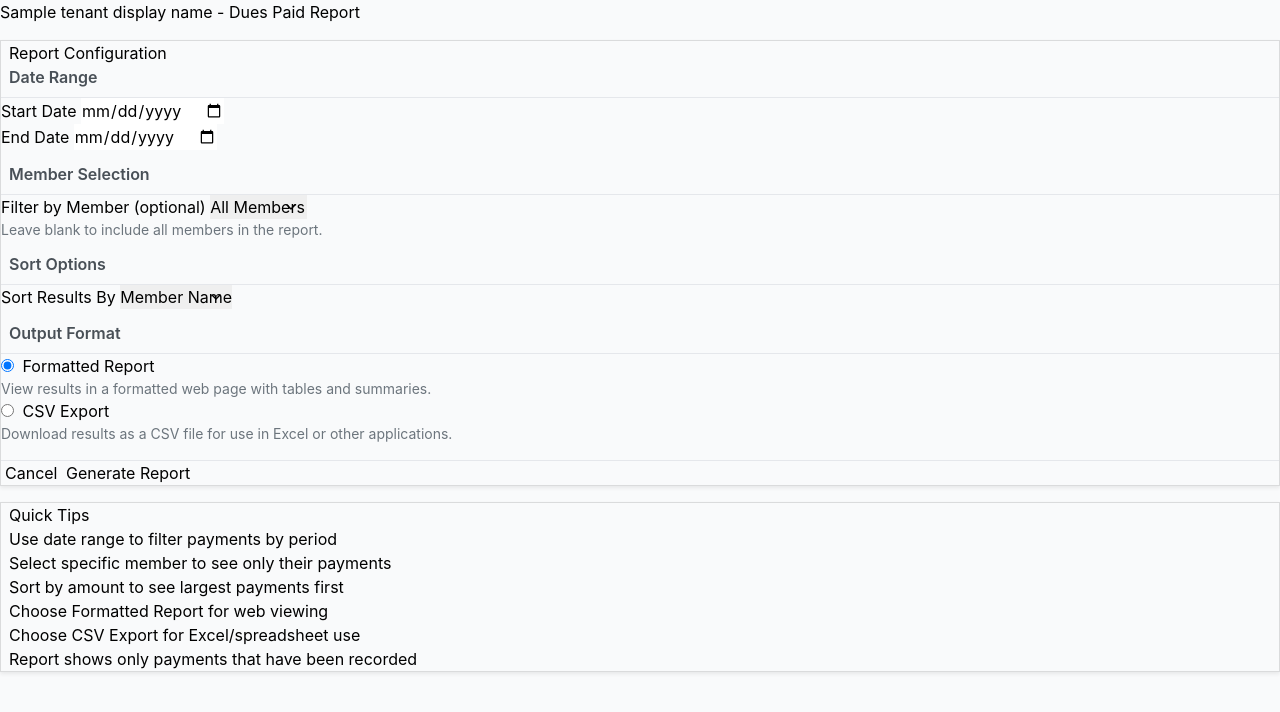
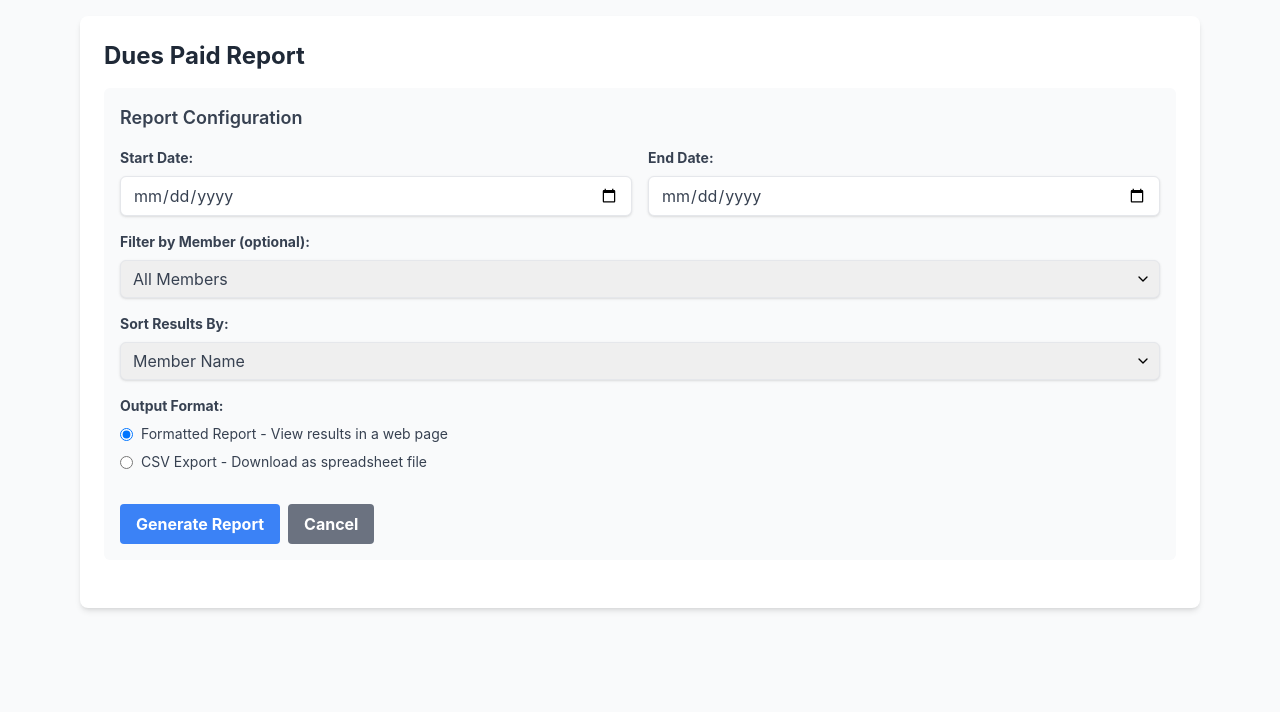
Before and after one commit to sabadmin/Membership, a Flask app: template templates/dues_paid_report_filter.html in a window 1280 px wide. Shown: the top 712 px of the page. Run offline with Flask 3, Linux system fonts and the light colour scheme; the template is opened without the code that fills it: most values are stand-ins (such as "Sample title", 1, 10 or a date in 2020); some libraries are stand-ins or nearby versions.

Commit message:
Dues paid report html v5

```diff
--- a/templates/dues_paid_report_filter.html
+++ b/templates/dues_paid_report_filter.html
@@ -1,56 +1,39 @@
 {% extends "base.html" %}
 
-{% block title %}{{ tenant_display_name }} - Dues Paid Report Filter{% endblock %}
+{% block title %}{{ tenant_display_name }} - Dues Paid Report{% endblock %}
 
 {% block content %}
-<div class="container-fluid">
-    <div class="row">
-        <div class="col-12">
-            <h1 class="h3 mb-4">{{ tenant_display_name }} - Dues Paid Report</h1>
+<div class="max-w-6xl mx-auto px-4 py-4">
+    <div class="bg-white p-6 rounded-lg shadow-md">
+        <div class="mb-4">
+            <h1 class="text-2xl font-bold text-gray-800">Dues Paid Report</h1>
+        </div>
+
+        <!-- Filter Form -->
+        <div class="bg-gray-50 p-4 rounded-md mb-6">
+            <h2 class="text-lg font-semibold text-gray-700 mb-4">Report Configuration</h2>
+            <form method="POST" class="space-y-4">
+                <!-- Date Range -->
+                <div class="grid grid-cols-1 md:grid-cols-2 gap-4">
+                    <div>
+                        <label for="start_date" class="block text-gray-700 text-sm font-bold mb-2">Start Date:</label>
+                        <input type="date" id="start_date" name="start_date"
+                               value="{{ request.form.get('start_date', '') }}" required
+                               class="shadow appearance-none border rounded w-full py-2 px-3 text-gray-700 leading-tight focus:outline-none focus:shadow-outline">
+                    </div>
+                    <div>
+                        <label for="end_date" class="block text-gray-700 text-sm font-bold mb-2">End Date:</label>
+                        <input type="date" id="end_date" name="end_date"
+                               value="{{ request.form.get('end_date', '') }}" required
+                               class="shadow appearance-none border rounded w-full py-2 px-3 text-gray-700 leading-tight focus:outline-none focus:shadow-outline">
                     </div>
                 </div>
 
-    <!-- Filter Form -->
-    <div class="row justify-content-center">
-        <div class="col-lg-8 col-md-10">
-            <div class="card">
-                <div class="card-header">
-                    <h5 class="card-title mb-0">
-                        <i class="fas fa-filter me-2"></i>Report Configuration
-                    </h5>
-                </div>
-                <div class="card-body">
-                    <form method="POST" class="row g-3">
-                        <!-- Date Range Section -->
-                        <div class="col-12">
-                            <h6 class="section-title">
-                                <i class="fas fa-calendar-alt me-2"></i>Date Range
-                            </h6>
-                            <hr class="mt-2">
-                        </div>
-
-                        <div class="col-md-6">
-                            <label for="start_date" class="form-label">Start Date</label>
-                            <input type="date" class="form-control" id="start_date" name="start_date"
-                                   value="{{ request.form.get('start_date', '') }}" required>
-                        </div>
-                        <div class="col-md-6">
-                            <label for="end_date" class="form-label">End Date</label>
-                            <input type="date" class="form-control" id="end_date" name="end_date"
-                                   value="{{ request.form.get('end_date', '') }}" required>
-                        </div>
-
-                        <!-- Member Filter Section -->
-                        <div class="col-12 mt-3">
-                            <h6 class="section-title">
-                                <i class="fas fa-users me-2"></i>Member Selection
-                            </h6>
-                            <hr class="mt-2">
-                        </div>
-
-                        <div class="col-12">
-                            <label for="member_filter" class="form-label">Filter by Member (optional)</label>
-                            <select class="form-select" id="member_filter" name="member_filter">
+                <!-- Member Filter -->
+                <div>
+                    <label for="member_filter" class="block text-gray-700 text-sm font-bold mb-2">Filter by Member (optional):</label>
+                    <select id="member_filter" name="member_filter"
+                            class="shadow appearance-none border rounded w-full py-2 px-3 text-gray-700 leading-tight focus:outline-none focus:shadow-outline">
                         <option value="">All Members</option>
                         {% for member in all_members %}
                         <option value="{{ member.id }}"
@@ -59,20 +42,13 @@
                         </option>
                         {% endfor %}
                     </select>
-                            <div class="form-text">Leave blank to include all members in the report.</div>
                 </div>
 
-                        <!-- Sort Options Section -->
-                        <div class="col-12 mt-3">
-                            <h6 class="section-title">
-                                <i class="fas fa-sort me-2"></i>Sort Options
-                            </h6>
-                            <hr class="mt-2">
-                        </div>
-
-                        <div class="col-12">
-                            <label for="sort_by" class="form-label">Sort Results By</label>
-                            <select class="form-select" id="sort_by" name="sort_by">
+                <!-- Sort Options -->
+                <div>
+                    <label for="sort_by" class="block text-gray-700 text-sm font-bold mb-2">Sort Results By:</label>
+                    <select id="sort_by" name="sort_by"
+                            class="shadow appearance-none border rounded w-full py-2 px-3 text-gray-700 leading-tight focus:outline-none focus:shadow-outline">
                         <option value="member" {% if request.form.get('sort_by') == 'member' %}selected{% endif %}>
                             Member Name
                         </option>
@@ -85,111 +61,41 @@
                     </select>
                 </div>
 
-                        <!-- Output Format Section -->
-                        <div class="col-12 mt-3">
-                            <h6 class="section-title">
-                                <i class="fas fa-file-alt me-2"></i>Output Format
-                            </h6>
-                            <hr class="mt-2">
+                <!-- Output Format -->
+                <div>
+                    <label class="block text-gray-700 text-sm font-bold mb-2">Output Format:</label>
+                    <div class="space-y-2">
+                        <div class="flex items-center">
+                            <input type="radio" id="format_report" name="output_format" value="report"
+                                   {% if request.form.get('output_format', 'report') == 'report' %}checked{% endif %}
+                                   class="mr-2">
+                            <label for="format_report" class="text-sm text-gray-700">
+                                Formatted Report - View results in a web page
+                            </label>
                         </div>
-
-                        <div class="col-12">
-                            <div class="row">
-                                <div class="col-md-6">
-                                    <div class="form-check">
-                                        <input class="form-check-input" type="radio" name="output_format"
-                                               id="format_report" value="report"
-                                               {% if request.form.get('output_format', 'report') == 'report' %}checked{% endif %}>
-                                        <label class="form-check-label" for="format_report">
-                                            <i class="fas fa-chart-bar me-1"></i>Formatted Report
+                        <div class="flex items-center">
+                            <input type="radio" id="format_csv" name="output_format" value="csv"
+                                   {% if request.form.get('output_format') == 'csv' %}checked{% endif %}
+                                   class="mr-2">
+                            <label for="format_csv" class="text-sm text-gray-700">
+                                CSV Export - Download as spreadsheet file
                             </label>
-                                        <div class="form-text">View results in a formatted web page with tables and summaries.</div>
-                                    </div>
-                                </div>
-                                <div class="col-md-6">
-                                    <div class="form-check">
-                                        <input class="form-check-input" type="radio" name="output_format"
-                                               id="format_csv" value="csv"
-                                               {% if request.form.get('output_format') == 'csv' %}checked{% endif %}>
-                                        <label class="form-check-label" for="format_csv">
-                                            <i class="fas fa-file-csv me-1"></i>CSV Export
-                                        </label>
-                                        <div class="form-text">Download results as a CSV file for use in Excel or other applications.</div>
-                                    </div>
                         </div>
                     </div>
                 </div>
 
                 <!-- Action Buttons -->
-                        <div class="col-12 mt-4">
-                            <hr>
-                            <div class="d-grid gap-2 d-md-flex justify-content-md-end">
-                                <a href="{{ url_for('dues.dues', tenant_id=tenant_id) }}" class="btn btn-secondary me-md-2">
-                                    <i class="fas fa-times me-1"></i>Cancel
+                <div class="flex gap-2 pt-4">
+                    <button type="submit" class="bg-blue-500 hover:bg-blue-700 text-white font-bold py-2 px-4 rounded transition duration-150">
+                        Generate Report
+                    </button>
+                    <a href="{{ url_for('dues.dues', tenant_id=tenant_id) }}"
+                       class="bg-gray-500 hover:bg-gray-700 text-white font-bold py-2 px-4 rounded transition duration-150">
+                        Cancel
                     </a>
-                                <button type="submit" class="btn btn-primary">
-                                    <i class="fas fa-play me-1"></i>Generate Report
-                                </button>
-                            </div>
                 </div>
             </form>
         </div>
     </div>
 </div>
-    </div>
-
-    <!-- Quick Tips -->
-    <div class="row mt-4">
-        <div class="col-12">
-            <div class="card">
-                <div class="card-header">
-                    <h6 class="card-title mb-0">
-                        <i class="fas fa-lightbulb me-2"></i>Quick Tips
-                    </h6>
-                </div>
-                <div class="card-body">
-                    <div class="row">
-                        <div class="col-md-6">
-                            <ul class="list-unstyled">
-                                <li><i class="fas fa-check text-success me-2"></i>Use date range to filter payments by period</li>
-                                <li><i class="fas fa-check text-success me-2"></i>Select specific member to see only their payments</li>
-                                <li><i class="fas fa-check text-success me-2"></i>Sort by amount to see largest payments first</li>
-                            </ul>
-                        </div>
-                        <div class="col-md-6">
-                            <ul class="list-unstyled">
-                                <li><i class="fas fa-check text-success me-2"></i>Choose Formatted Report for web viewing</li>
-                                <li><i class="fas fa-check text-success me-2"></i>Choose CSV Export for Excel/spreadsheet use</li>
-                                <li><i class="fas fa-check text-success me-2"></i>Report shows only payments that have been recorded</li>
-                            </ul>
-                        </div>
-                    </div>
-                </div>
-            </div>
-        </div>
-    </div>
-</div>
-
-<style>
-.section-title {
-    color: #495057;
-    font-weight: 600;
-    margin-bottom: 0.5rem;
-}
-
-.form-check-input:checked {
-    background-color: #0d6efd;
-    border-color: #0d6efd;
-}
-
-.card {
-    box-shadow: 0 0.125rem 0.25rem rgba(0, 0, 0, 0.075);
-    border: 1px solid rgba(0, 0, 0, 0.125);
-}
-
-.form-text {
-    font-size: 0.875rem;
-    color: #6c757d;
-}
-</style>
 {% endblock %}
```
Lines whose indentation alone changed are shown as unchanged.
